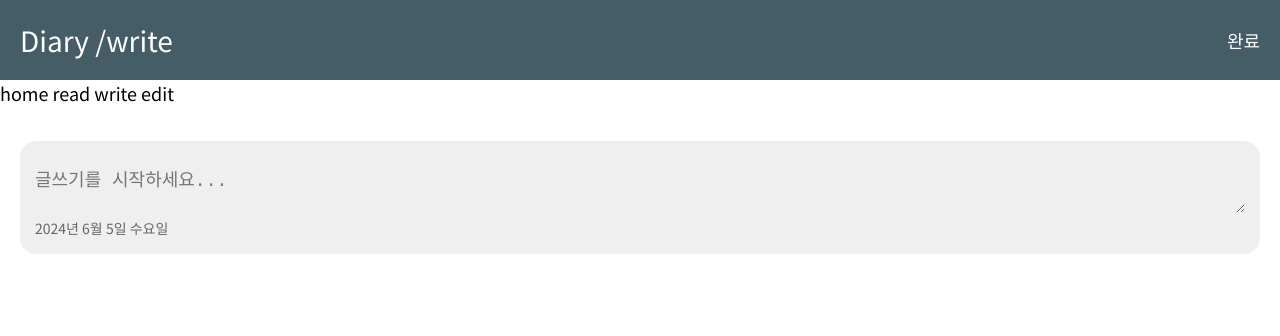
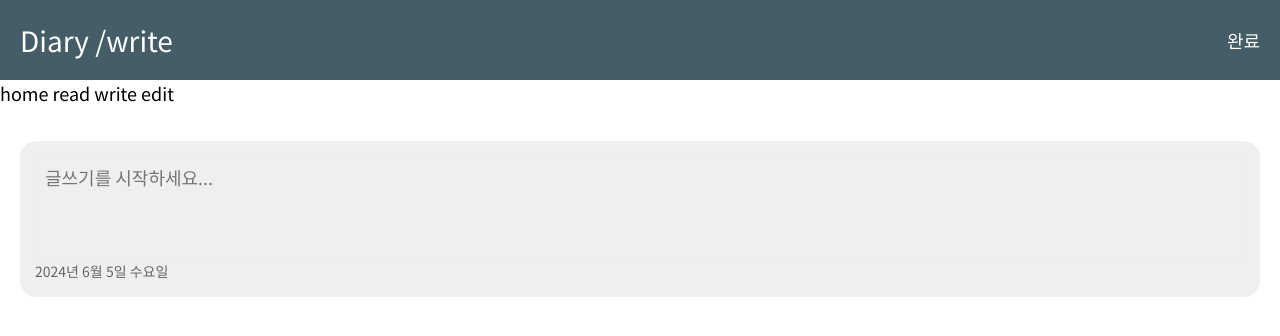
Before and after one commit to csslick/sveltekit-diary-app, a SvelteKit app: page /write in a window 1280 px wide. Shown: the top 336 px of the page. Built offline with nearby package versions, Linux system fonts and the light colour scheme.

Commit message:
87.글쓰기-textarea를 스마트하게

```diff
--- /dev/null
+++ b/src/lib/components/TextArea.svelte
@@ -0,0 +1,43 @@
+<script>
+	export let value = '';
+	export let minRows = 1;
+	export let maxRows;
+
+	$: minHeight = `${1 + minRows * 1.2}em`;
+	$: maxHeight = maxRows ? `${1 + maxRows * 1.2}em` : `auto`;
+</script>
+
+<div class="text-container">
+	<pre
+		aria-hidden="true"
+		style="min-height: {minHeight}; max-height: {maxHeight}"
+	>{value + '\n'}</pre>
+
+	<textarea bind:value placeholder="글쓰기를 시작하세요..."></textarea>
+</div>
+
+<style>
+	.text-container {
+		position: relative;
+	}
+
+	pre, textarea {
+		font-family: inherit;
+		padding: 0.5em;
+		box-sizing: border-box;
+		border: 1px solid #eee;
+		line-height: 1.2;
+		overflow: hidden;
+    font-size: inherit;
+	}
+
+	textarea {
+		position: absolute;
+		width: 100%;
+		height: 100%;
+		top: 0;
+		resize: none;
+    background: transparent;
+    outline: none;
+	}
+</style>
--- a/src/routes/write/+page.svelte
+++ b/src/routes/write/+page.svelte
@@ -1,4 +1,5 @@
 <script>
+  import TextArea from "$lib/components/TextArea.svelte";
   const formatDate = function() {
     return new Date().toLocaleDateString('ko-KR', {
       year: 'numeric',
@@ -7,18 +8,27 @@
       weekday: 'long',
     });
   }
+
+  let val = ''; // textarea에 입력된 값
 </script>
 
 <main>
+  <!-- 글쓰기 페이지 -->
   <div class="diary">
-    <textarea placeholder="글쓰기를 시작하세요..."></textarea>
+    <!-- <textarea placeholder="글쓰기를 시작하세요..."></textarea> -->
+    <TextArea
+      bind:value={val}
+      minRows={4}
+      maxRows={40}
+      placeholder="글쓰기를 시작하세요..."
+    ></TextArea>
     <div class="bottom-info">
       <span class="date">{formatDate()}</span>
     </div>
   </div>
 </main>
 
-<style lang='scss'>
+<!-- <style lang='scss'>
   textarea {
     border: none;
     width: 100%;
@@ -27,4 +37,4 @@
     background: transparent;
     outline: none;
   }
-</style>
+</style> -->
```
